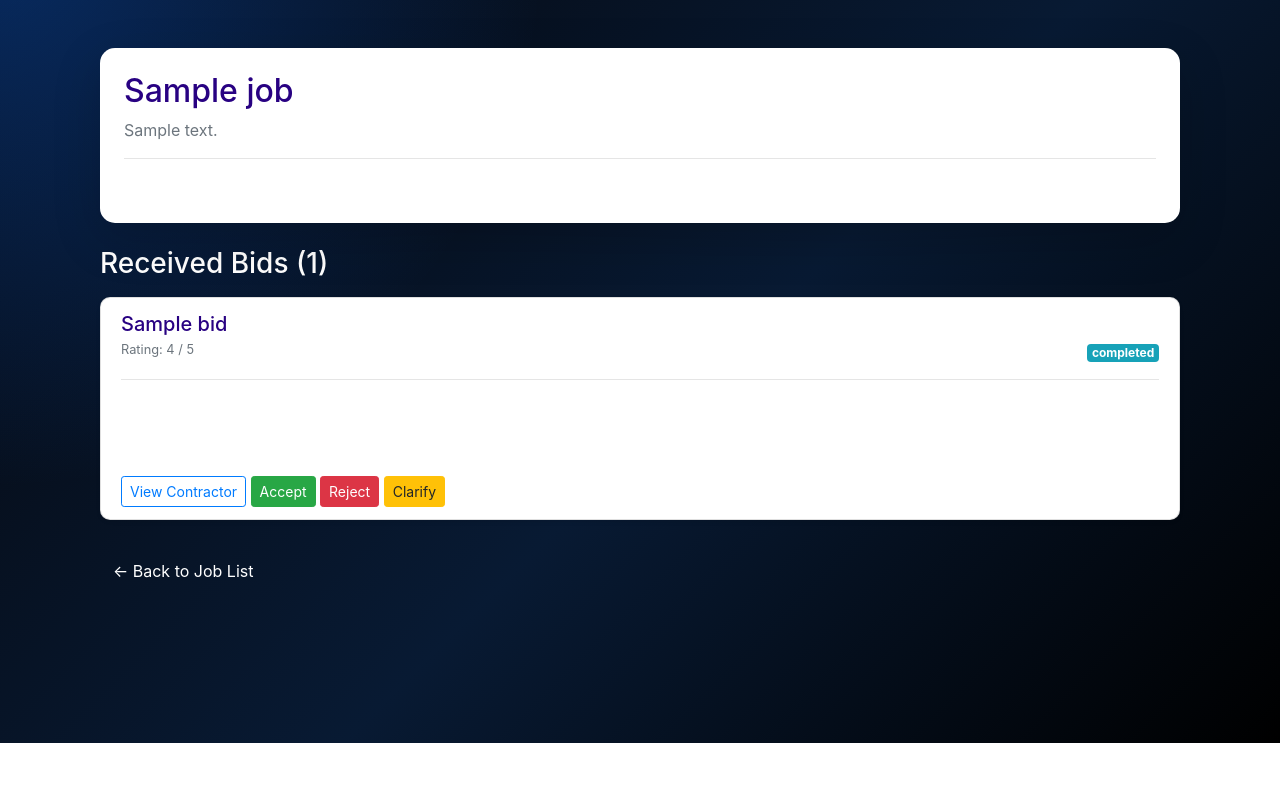
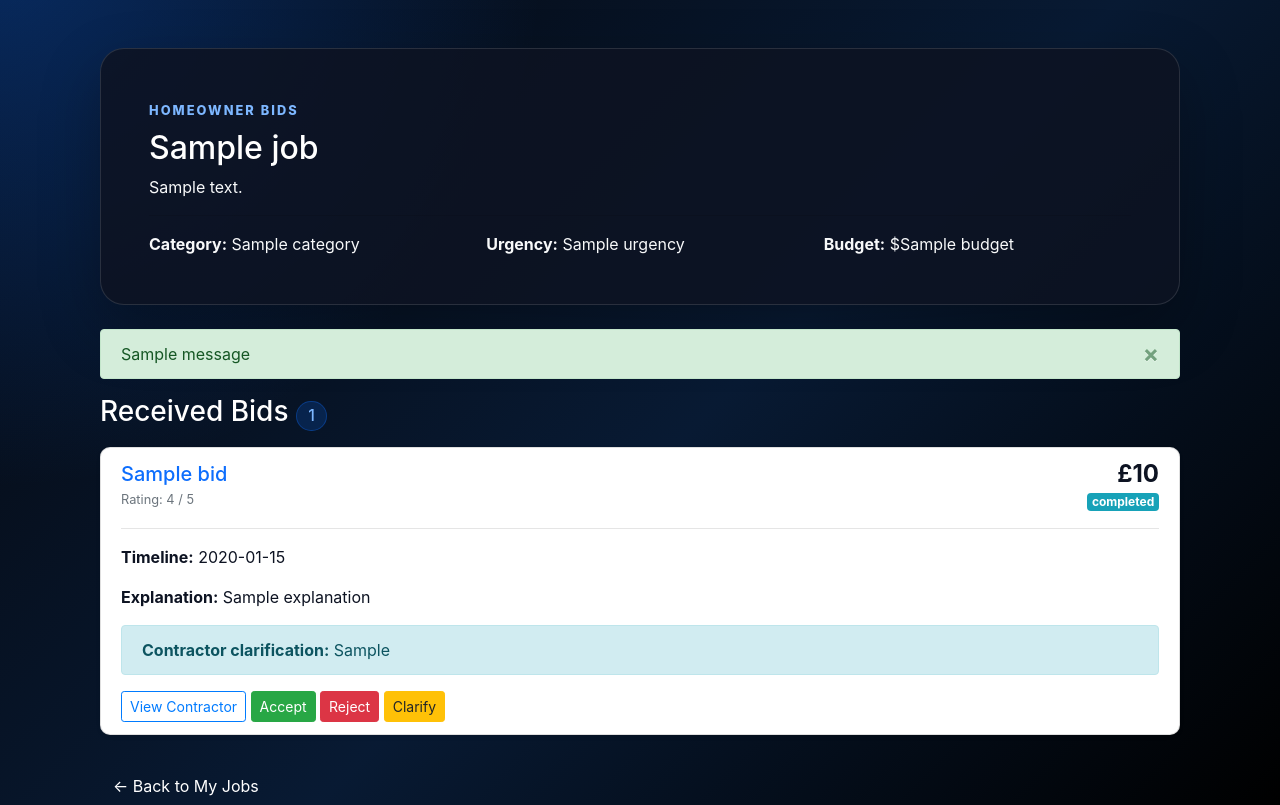
Before and after one commit to SETaP-Group-1E/FIXIFYapp, a Flask app: template templates/view_bids.html in a window 1280 px wide. Shown: the part 57-862 px from the top of the page. Before the commit the page ends 800 px from the top, so only its background shows below. Run offline with Flask 3, Linux system fonts and the light colour scheme; the template is opened without the code that fills it: most values are stand-ins (such as "Sample title", 1, 10 or a date in 2020); one stand-in notice (Sample message) is shown; some libraries are stand-ins or nearby versions.

Commit message:
Enhance homeowner bids view with messages and styles
Updated the view for homeowner bids to enhance visual clarity and added functionality for displaying messages and bid actions.

```diff
--- a/templates/view_bids.html
+++ b/templates/view_bids.html
@@ -1,33 +1,53 @@
 {% extends "layout.html" %}
 {% block content %}
 <div class="container mt-5">
-    <div class="card shadow-lg border-0 mb-4" style="border-radius: 15px;">
+    <!-- Expanded: homeowner view of bids for one job. -->
+    <div class="fixify-card mb-4">
         <div class="card-body p-4">
-            <h2 style="color: #280182;">{{ job['title'] }}</h2>
-            <p class="text-muted">{{ job['description'] }}</p>
+            <span class="eyebrow">Homeowner bids</span>
+            <h2 class="text-white mt-2">{{ job['title'] }}</h2>
+            <p class="text-light">{{ job['description'] }}</p>
             <hr>
             <div class="row">
-                <div class="col-md-4"><strong>Category:</strong> {{ job['category'] }}</div>
-                <div class="col-md-4"><strong>Urgency:</strong> {{ job['urgency'] }}</div>
-                <div class="col-md-4"><strong>Budget:</strong> ${{ job['budget'] }}</div>
+                <div class="col-md-4 text-light"><strong>Category:</strong> {{ job['category'] }}</div>
+                <div class="col-md-4 text-light"><strong>Urgency:</strong> {{ job['urgency'] }}</div>
+                <div class="col-md-4 text-light"><strong>Budget:</strong> ${{ job['budget'] }}</div>
             </div>
         </div>
     </div>
 
-    <h3 class="text-white mb-3">Received Bids ({{ job['bids']|length }})</h3>
+    {% with messages = get_flashed_messages(with_categories=true) %}
+      {% if messages %}
+        {% for category, message in messages %}
+          <div class="alert alert-{{ category }} alert-dismissible fade show" role="alert">
+            {{ message }}
+            <button type="button" class="close" data-dismiss="alert" aria-label="Close">
+              <span aria-hidden="true">&times;</span>
+            </button>
+          </div>
+        {% endfor %}
+      {% endif %}
+    {% endwith %}
+
+    <h3 class="text-white mb-3">
+        Received Bids
+        <span style="background: rgba(13, 110, 253, 0.18); border: 1px solid rgba(13, 110, 253, 0.32); border-radius: 999px; color: #7db7ff; display: inline-block; font-size: 1rem; padding: 0.25rem 0.7rem;">
+            {{ job['bids']|length }}
+        </span>
+    </h3>
 
     <div class="list-group">
         {% for bid in bids %}
-        <div class="list-group-item mb-3 shadow-sm" style="border-radius: 10px;">
+        <div class="list-group-item mb-3 shadow-sm" style="border-radius: 10px; color: #0d1322;">
 
             <div class="d-flex justify-content-between align-items-center">
                 <div>
-                    <h5 class="mb-0" style="color: #280182;">{{ bid.contractor_name }}</h5>
+                    <h5 class="mb-0" style="color: #0d6efd;">{{ bid.contractor_name }}</h5>
                     <small class="text-muted">Rating: {{ bid.rating }} / 5</small>
                 </div>
 
                 <div class="text-right">
-                    <h4 class="font-weight-bold mb-0">£{{ bid.amount }}</h4>
+                    <h4 class="font-weight-bold mb-0" style="color: #0d1322;">£{{ bid.amount }}</h4>
                     <span class="badge badge-info">{{ bid.status }}</span>
                 </div>
             </div>
@@ -37,12 +57,45 @@
             <p><strong>Timeline:</strong> {{ bid.timeline }}</p>
             <p><strong>Explanation:</strong> {{ bid.explanation }}</p>
 
+            {% if bid.get('clarification_response') %}
+            <!-- Added: contractor clarification shown to homeowner. -->
+            <div class="alert alert-info">
+                <strong>Contractor clarification:</strong> {{ bid.clarification_response }}
+            </div>
+            {% endif %}
+
             <div class="mt-2">
 
                 <a href="/contractor/{{ bid.contractor_id }}" class="btn btn-outline-primary btn-sm">
                     View Contractor
                 </a>
 
+                {% if bid.status == 'Accepted' %}
+                <!-- Added: accepted bid actions. -->
+                <a href="{{ url_for('quick_chat', job_id=job['id'], bid_id=bid.id) }}" class="btn btn-primary btn-sm">
+                    Open Quick Chat
+                </a>
+                <div class="alert alert-primary py-2 mt-3 mb-0">
+                    <small>
+                        <strong>{{ bid['completion_status'] }}</strong>
+                        | Homeowner: {{ 'Done' if bid['homeowner_completed'] else 'Waiting' }}
+                        | Contractor: {{ 'Done' if bid['contractor_completed'] else 'Waiting' }}
+                    </small>
+                </div>
+
+                {% if not bid['homeowner_completed'] %}
+                <form action="{{ url_for('complete_job', job_id=job['id'], bid_id=bid.id) }}" method="POST" class="d-inline">
+                    <button type="submit" class="btn btn-success btn-sm mt-2">Mark Completed as Homeowner</button>
+                </form>
+                {% endif %}
+
+                {% if is_bid_completed(bid) %}
+                <a href="{{ url_for('submit_review', job_id=job['id'], bid_id=bid.id) }}" class="btn btn-outline-success btn-sm mt-2">
+                    Leave Review
+                </a>
+                {% endif %}
+                {% else %}
+                <!-- Kept: homeowner bid decision buttons still use accept, reject, and clarify. -->
                 <form action="{{ url_for('update_bid_status') }}" method="POST" class="d-inline">
                     <input type="hidden" name="job_id" value="{{ job['id'] }}">
                     <input type="hidden" name="bid_id" value="{{ bid.id }}">
@@ -51,6 +104,7 @@
                     <button name="action" value="reject" class="btn btn-danger btn-sm">Reject</button>
                     <button name="action" value="clarification" class="btn btn-warning btn-sm">Clarify</button>
                 </form>
+                {% endif %}
 
             </div>
 
@@ -60,6 +114,6 @@
         {% endfor %}
     </div>
 
-    <a href="/bidding" class="btn btn-link text-white mt-3">← Back to Job List</a>
+    <a href="{{ url_for('homeowner_dashboard') }}" class="btn btn-link text-white mt-3">← Back to My Jobs</a>
 </div>
 {% endblock %}
```
